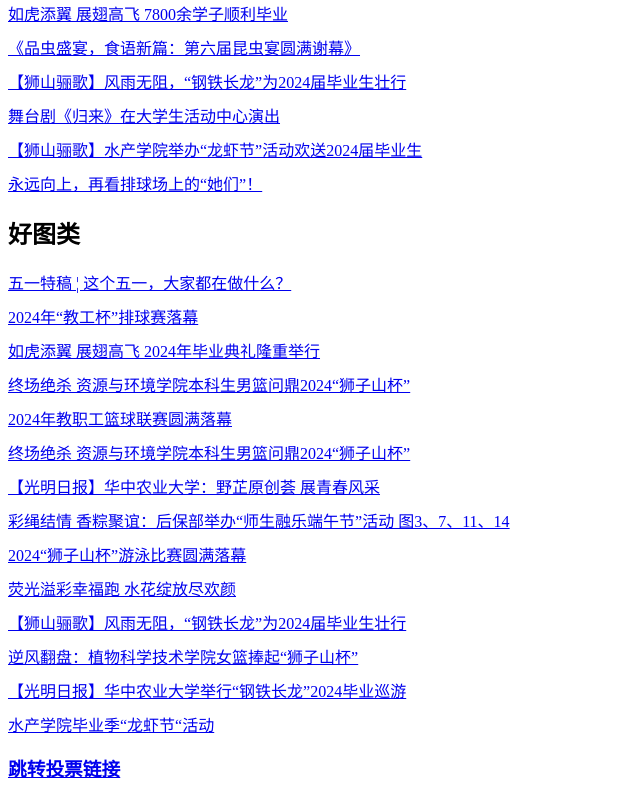
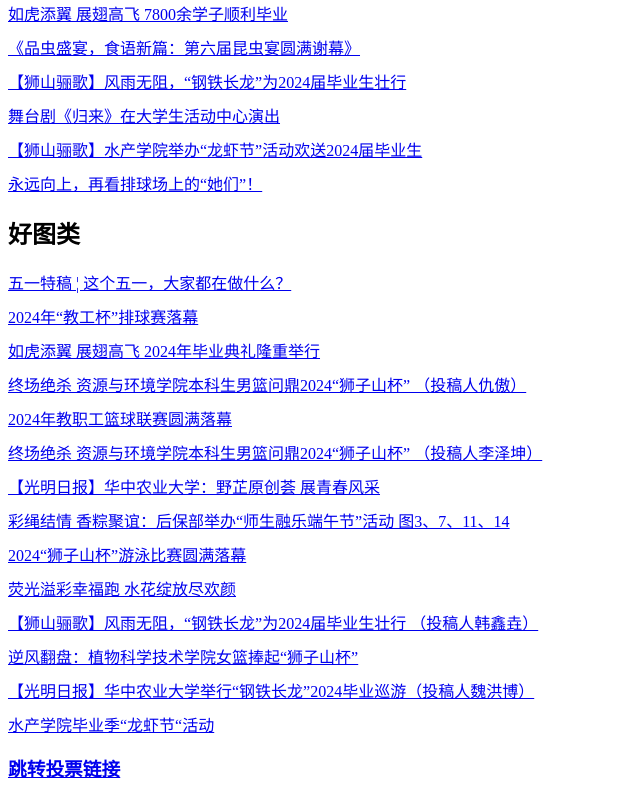
Before and after one commit to JUVEqq13913/-, a plain HTML site: page index.html in a window 1280 px wide. Shown: the part 373-1173 px from the top of the page, without its empty margins (0-640 px from the left). Drawn offline with Linux system fonts and the light colour scheme.

Commit message:
Add files via upload

```diff
--- a/index.html
+++ b/index.html
@@ -34,16 +34,16 @@
             <li><a href="https://mp.weixin.qq.com/s/pIqegLkJZJxX_CIljjzU-w" onclick="showContent('text4')">五一特稿 ¦ 这个五一，大家都在做什么？</a></li>
             <li><a href="http://news.hzau.edu.cn/info/1009/16667.htm" onclick="showContent('image1')">2024年“教工杯”排球赛落幕</a></li>
             <li><a href="http://news.hzau.edu.cn/info/1009/16231.htm" onclick="showContent('image2')">如虎添翼 展翅高飞 2024年毕业典礼隆重举行</a></li>
-            <li><a href="http://news.hzau.edu.cn/info/1009/16492.htm" onclick="showContent('image3')">终场绝杀 资源与环境学院本科生男篮问鼎2024“狮子山杯”</a></li>
+            <li><a href="http://news.hzau.edu.cn/info/1009/16492.htm" onclick="showContent('image3')">终场绝杀 资源与环境学院本科生男篮问鼎2024“狮子山杯” （投稿人仇傲）</a></li>
             <li><a href="http://news.hzau.edu.cn/info/1009/16250.htm" onclick="showContent('image4')">2024年教职工篮球联赛圆满落幕</a></li>
-            <li><a href="http://news.hzau.edu.cn/info/1009/16492.htm" onclick="showContent('image5')">终场绝杀 资源与环境学院本科生男篮问鼎2024“狮子山杯”</a></li>
+            <li><a href="http://news.hzau.edu.cn/info/1009/16492.htm" onclick="showContent('image5')">终场绝杀 资源与环境学院本科生男篮问鼎2024“狮子山杯” （投稿人李泽坤）</a></li>
             <li><a href="http://news.hzau.edu.cn/info/1007/16629.htm" onclick="showContent('image6')">【光明日报】华中农业大学：野芷原创荟 展青春风采</a></li>
             <li><a href="http://news.hzau.edu.cn/info/1009/16412.htm" onclick="showContent('image7')">彩绳结情 香粽聚谊：后保部举办“师生融乐端午节”活动 图3、7、11、14</a></li>
             <li><a href="http://news.hzau.edu.cn/info/1009/16213.htm" onclick="showContent('image8')">2024“狮子山杯”游泳比赛圆满落幕</a></li>
             <li><a href="http://news.hzau.edu.cn/info/1009/16544.htm" onclick="showContent('image9')">荧光溢彩幸福跑 水花绽放尽欢颜</a></li>
-            <li><a href="http://news.hzau.edu.cn/info/1009/16226.htm" onclick="showContent('image10')">【狮山骊歌】风雨无阻，“钢铁长龙”为2024届毕业生壮行 </a></li>
+            <li><a href="http://news.hzau.edu.cn/info/1009/16226.htm" onclick="showContent('image10')">【狮山骊歌】风雨无阻，“钢铁长龙”为2024届毕业生壮行 （投稿人韩鑫垚）</a></li>
             <li><a href="http://news.hzau.edu.cn/info/1009/16436.htm" onclick="showContent('image11')">逆风翻盘：植物科学技术学院女篮捧起“狮子山杯”</a></li>
-            <li><a href="http://news.hzau.edu.cn/info/1007/16447.htm" onclick="showContent('image12')">【光明日报】华中农业大学举行“钢铁长龙”2024毕业巡游</a></li>
+            <li><a href="http://news.hzau.edu.cn/info/1007/16447.htm" onclick="showContent('image12')">【光明日报】华中农业大学举行“钢铁长龙”2024毕业巡游（投稿人魏洪博）</a></li>
             <li><a href="http://news.hzau.edu.cn/info/1009/16219.htm" onclick="showContent('image13')">水产学院毕业季“龙虾节“活动</a></li>
 
         </ul>
```
